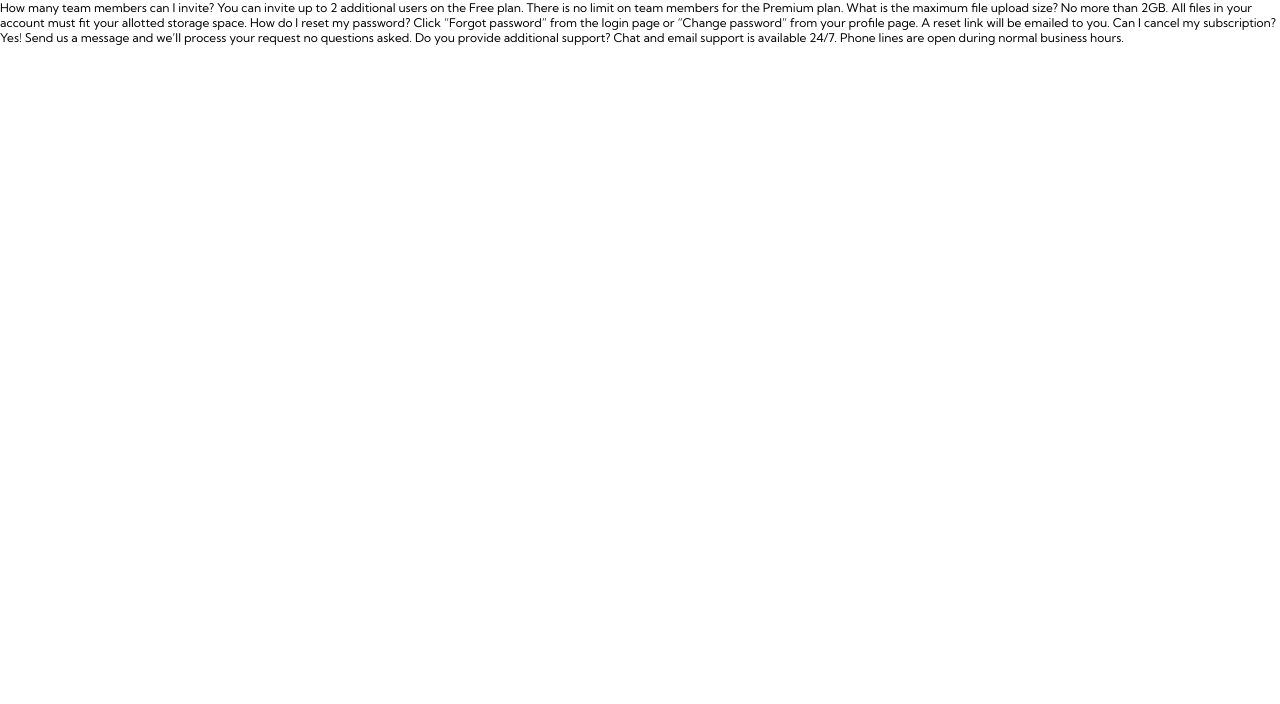
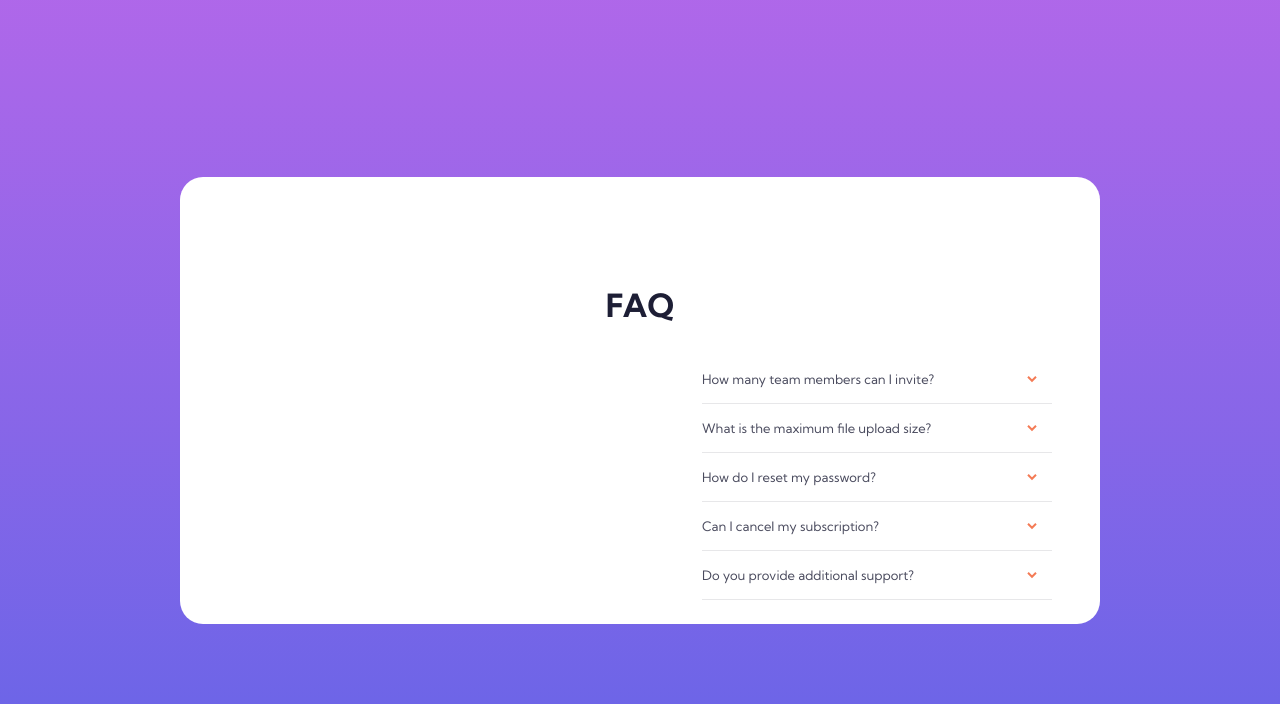
Before and after one commit to Blondeli/faq-accordion-card, a plain HTML site: page index.html in a window 1280 px wide. Drawn offline with Linux system fonts and the light colour scheme.

Commit message:
create accordion

```diff
--- a/index.html
+++ b/index.html
@@ -15,21 +15,73 @@
   <link rel="stylesheet" href="style.css">
 </head>
 <body>
-  How many team members can I invite?
-  You can invite up to 2 additional users on the Free plan. There is no limit on
-  team members for the Premium plan.
+  <main>
+    <figure>
 
-  What is the maximum file upload size?
-  No more than 2GB. All files in your account must fit your allotted storage space.
+    </figure>
 
-  How do I reset my password?
-  Click “Forgot password” from the login page or “Change password” from your profile page.
-  A reset link will be emailed to you.
+    <article>
+      <h1>FAQ</h1>
 
-  Can I cancel my subscription?
-  Yes! Send us a message and we’ll process your request no questions asked.
+      <ul>
+        <li>
+          <input type="checkbox" id="question-one" />
+          <label for="question-one">How many team members can I invite?</label>
 
-  Do you provide additional support?
-  Chat and email support is available 24/7. Phone lines are open during normal business hours.
+          <div class="content">
+            <p>You can invite up to 2 additional users on the Free plan. There is no limit on
+            team members for the Premium plan.</p>
+          </div>
+
+          <hr>
+        </li>
+
+        <li>
+          <input type="checkbox" id="question-two" />
+          <label for="question-two">What is the maximum file upload size?</label>
+
+          <div class="content">
+            <p>No more than 2GB. All files in your account must fit your allotted storage space.</p>
+          </div>
+
+          <hr>
+        </li>
+
+        <li>
+          <input type="checkbox" id="question-three" />
+          <label for="question-three">How do I reset my password?</label>
+
+          <div class="content">
+            <p>Click “Forgot password” from the login page or “Change password” from your profile page.
+            A reset link will be emailed to you.</p>
+          </div>
+
+          <hr>
+        </li>
+
+        <li>
+          <input type="checkbox" id="question-four" />
+          <label for="question-four">Can I cancel my subscription?</label>
+
+          <div class="content">
+            <p>Yes! Send us a message and we’ll process your request no questions asked.</p>
+          </div>
+
+          <hr>
+        </li>
+
+        <li>
+          <input type="checkbox" id="question-five" />
+          <label for="question-five">Do you provide additional support?</label>
+
+          <div class="content">
+            <p>Chat and email support is available 24/7. Phone lines are open during normal business hours.</p>
+          </div>
+
+          <hr>
+        </li>
+      </ul>
+    </article>
+  </main>
 </body>
 </html>
--- a/style.css
+++ b/style.css
@@ -6,7 +6,7 @@
 
 :root {
   --title-accent-color: hsl(238, 29%, 16%);
-  --arrow-color: hsl(14, 88%, 65%);
+  --hover-color: hsl(14, 88%, 65%);
   --bg-gradient-one: hsl(273, 75%, 66%);
   --bg-gradient-two: hsl(240, 73%, 65%);
   --title-color: hsl(237, 12%, 33%);
@@ -16,6 +16,104 @@
 }
 
 body {
+  align-items: center;
+  background: linear-gradient(var(--bg-gradient-one), var(--bg-gradient-two));
   font-family: "Kumbh Sans", sans-serif;
   font-size: 0.75rem;
+  display: flex;
+  justify-content: center;
+  min-height: 100vh;
 }
+
+main {
+  background: white;
+  border-radius: 23px;
+  max-width: 920px;
+  padding: 1.5rem 3rem;
+  width: 87%;
+}
+
+h1 {
+  color: var(--title-accent-color);
+  font-size: 2rem;
+  margin: 5.25rem 0 1.875rem 0;
+  text-align: center;
+}
+
+ul {
+  align-items: center;
+  display: flex;
+  flex-direction: column;
+  list-style-type: none;
+  width: 100%;
+}
+
+li {
+  max-width: 350px;
+}
+
+input {
+  display: none;
+}
+
+label {
+  color: var(--title-color);
+  cursor: pointer;
+  display: block;
+  font-size: 0.8125rem;
+  padding: 1rem 2rem 0 0;
+  position: relative;
+  transition: all 200ms ease-in-out;
+}
+
+/* Add arrow after lable */
+label::after {
+  content: url(images/icon-arrow-down.svg);
+  position: absolute;
+  right: 15px;
+  top: 15px;
+}
+
+input:checked + label::after {
+  transform: rotate(180deg);
+}
+
+label:hover {
+  color: var(--hover-color);
+}
+
+hr {
+  background-color: var(--accent-color);
+  border: none;
+  height: 1px;
+  margin-top: 1rem;
+}
+
+/* Make content invisible */
+input + label + .content {
+  color: var(--text-color);
+  height: 0px;
+  line-height: 1.125rem;
+  margin-top: 0px;
+  opacity: 0;
+  overflow: hidden;
+  transition: all 300ms ease-in-out;
+}
+
+/* Make content visible */
+input:checked + label + .content {
+  height: auto;
+  margin-top: 0.75rem;
+  opacity: 1;
+}
+
+input:checked + label {
+  color: var(--title-accent-color);
+  font-weight: 700;
+}
+
+@media (min-width: 768px) {
+  ul {
+    align-items: flex-end;
+  }
+}
```
Also changed, not shown: 1 other file.
